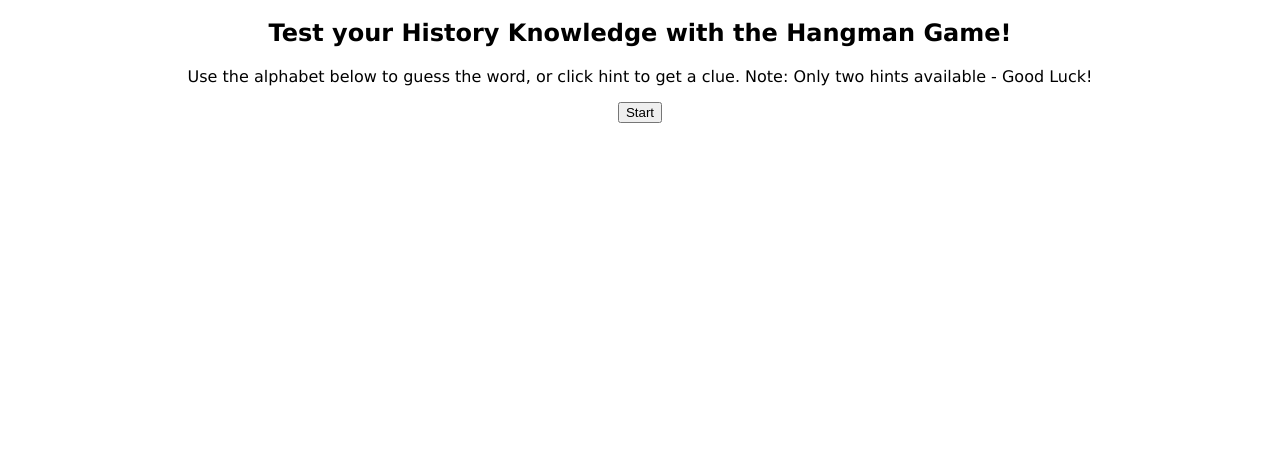
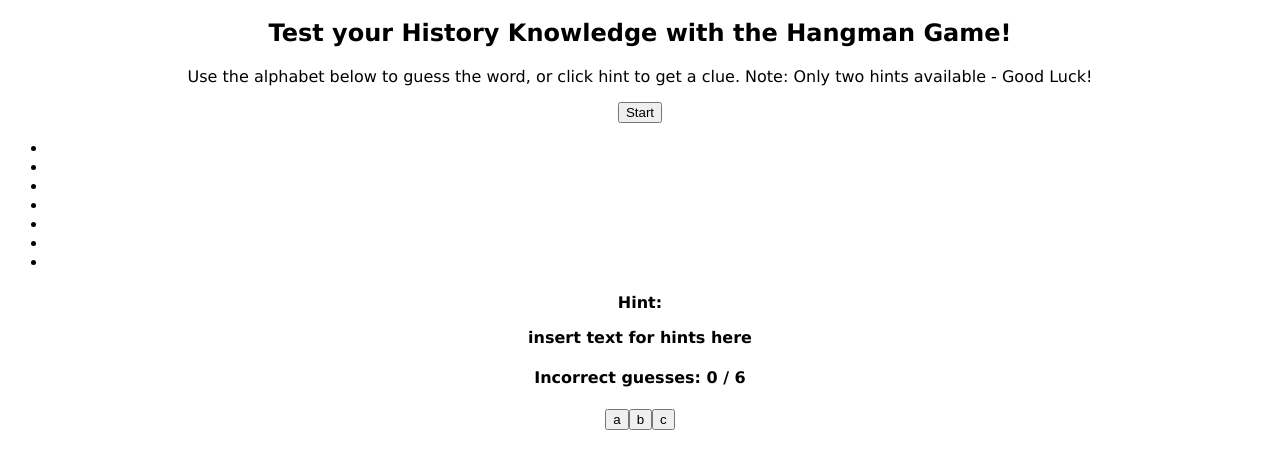
Before and after one commit to JamesThreadgill97/The-Undefinable-Project, a plain HTML site: page front-end/index.html in a window 1280 px wide. Shown: the part 62-530 px from the top of the page. Drawn offline with Linux system fonts and the light colour scheme.

Commit message:
added bits to index.html file - started the letters options and keyboard

```diff
--- a/front-end/index.html
+++ b/front-end/index.html
@@ -20,6 +20,32 @@
             <button id="start">Start</button>
           </div>
 
+          <div class="game-box">
+            <ul class="word-display">
+                <li class="letter"></li>
+                <li class="letter"></li>
+                <li class="letter"></li>
+                <li class="letter"></li>
+                <li class="letter"></li>
+                <li class="letter"></li>
+                <li class="letter"></li>
+            </ul>
+            <h4 class="hint-text">
+                Hint:
+                <p>insert text for hints here</p>
+            </h4>
+            <h4 class="guess-text">
+                Incorrect guesses:
+                <b>0 / 6</b>
+            </h4>
+            <div class="keyboard">
+                <button>a</button><button>b</button><button>c</button>
+            </div>
+          </div>
+
+
+
+
         <script src="./script.js" async defer></script>
     </body>
 </html>
```
